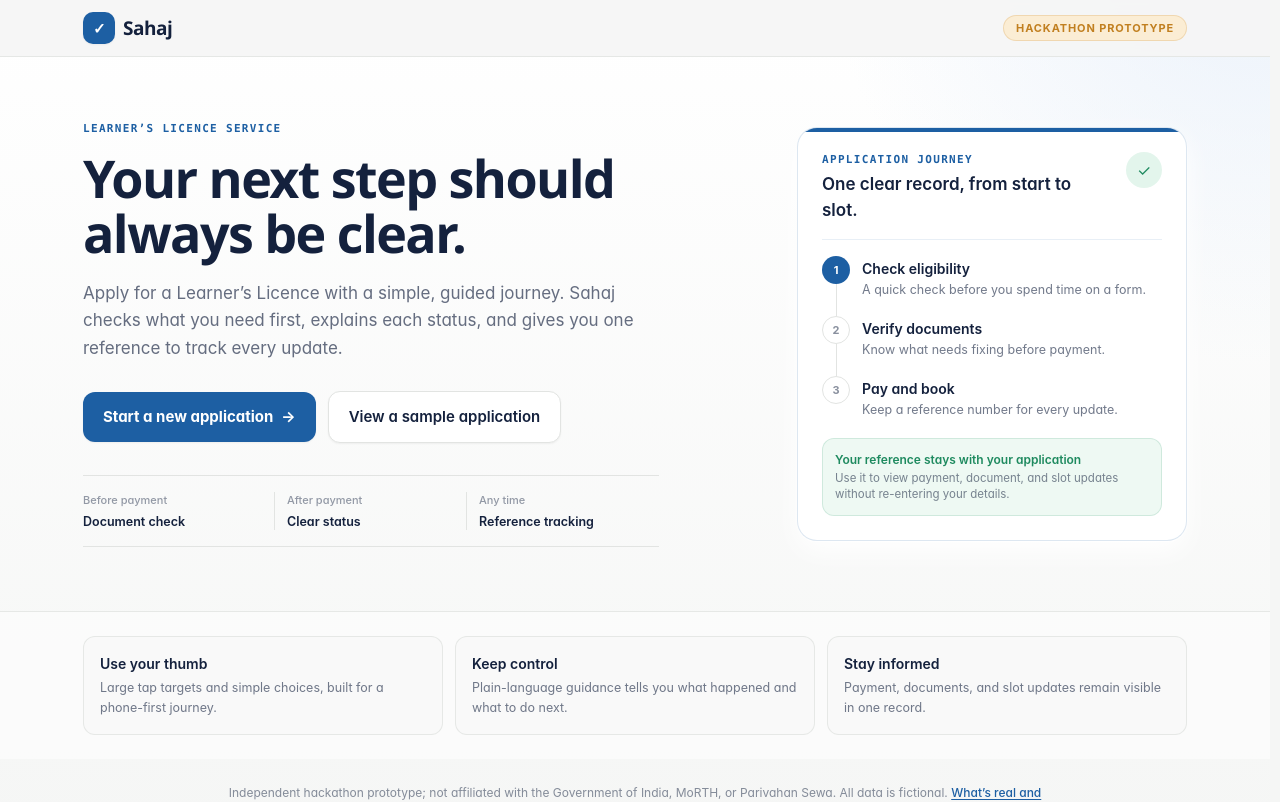
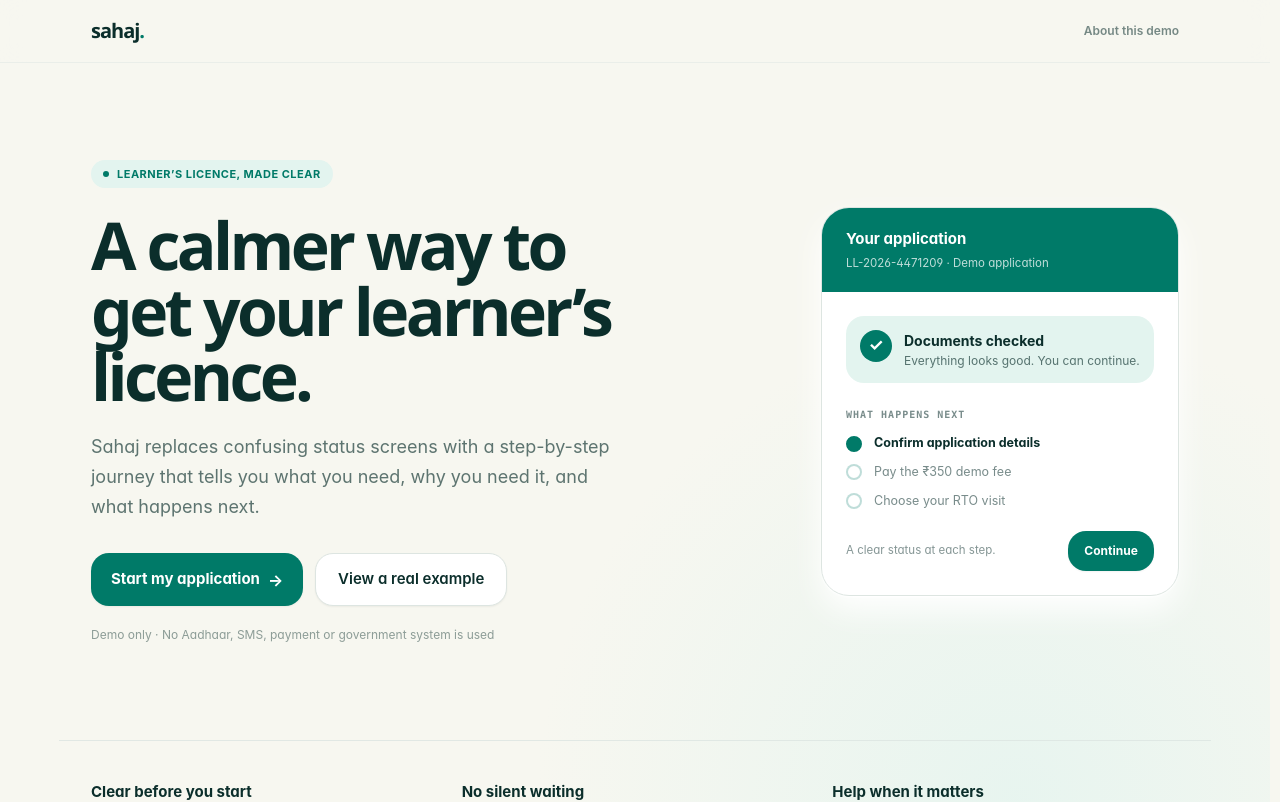
Before and after one commit to NavjotSingh-cpu/sehaj3, a Next.js app: page / in a window 1280 px wide. Shown: the top 802 px of the page. Built offline with nearby package versions, Linux system fonts and the light colour scheme.

Commit message:
Match Sahaj service experience to reference design

```diff
--- a/app/globals.css
+++ b/app/globals.css
@@ -14,22 +14,22 @@
   body {
     font-feature-settings: "cv02", "cv03", "cv04", "cv11";
     background:
-      radial-gradient(circle at 100% -10%, rgba(232, 240, 250, 0.95), transparent 28rem),
-      linear-gradient(180deg, #ffffff 0, #f5f6f5 52rem);
+      radial-gradient(circle at 80% 70%, rgba(227, 244, 239, 0.78), transparent 30rem),
+      linear-gradient(180deg, #F7F7F0 0, #F7F7F0 100%);
     min-width: 320px;
   }
   h1, h2, h3 {
     @apply font-display;
   }
   :focus-visible {
-    outline: 3px solid #1D5FA3;
+    outline: 3px solid #007A68;
     outline-offset: 3px;
   }
-  ::selection { background: #E8F0FA; color: #14213D; }
+  ::selection { background: #E3F4EF; color: #0B2E2B; }
   * { scrollbar-width: thin; }
   *::-webkit-scrollbar { width: 10px; height: 10px; }
-  *::-webkit-scrollbar-thumb { background: #B8C4CF; border: 3px solid #F5F6F5; border-radius: 999px; }
-  *::-webkit-scrollbar-thumb:hover { background: #8798A8; }
+  *::-webkit-scrollbar-thumb { background: #A9C8BF; border: 3px solid #F7F7F0; border-radius: 999px; }
+  *::-webkit-scrollbar-thumb:hover { background: #6EA89A; }
   @media (prefers-reduced-motion: reduce) {
     *, *::before, *::after {
       animation-duration: 0.01ms !important;
@@ -69,7 +69,14 @@
     @apply rounded-stamp border border-line/90 bg-white shadow-card;
   }
   .service-preview {
-    @apply relative overflow-hidden rounded-[20px] border border-trust/15 bg-white p-5 shadow-card sm:p-6;
+    @apply relative overflow-hidden rounded-[28px] border border-trust/15 bg-white p-5 shadow-card sm:p-6;
+  }
+  .application-card {
+    @apply w-full max-w-[405px] overflow-hidden rounded-[28px] border border-line bg-white shadow-card;
+    animation: card-enter 520ms cubic-bezier(.2,.8,.2,1) both;
+  }
+  .application-card__header {
+    @apply bg-trust px-5 py-5 text-white sm:px-6;
   }
   .service-preview::before {
     content: "";
@@ -114,6 +121,11 @@
   to { opacity: 1; transform: translateY(0) scale(1); }
 }
 
+@keyframes card-enter {
+  from { opacity: 0; transform: translateY(14px) scale(.985); }
+  to { opacity: 1; transform: translateY(0) scale(1); }
+}
+
 @keyframes stamp-confirm {
   0% { transform: scale(0.72); opacity: 0; }
   60% { transform: scale(1.12); opacity: 1; }
--- a/app/page.tsx
+++ b/app/page.tsx
@@ -6,36 +6,23 @@ export default function Home() {
   return (
     <main className="min-h-dvh">
       <TopBar />
-      <section className="mx-auto grid max-w-6xl gap-8 px-4 py-7 sm:px-6 sm:py-12 lg:grid-cols-[minmax(0,1fr)_390px] lg:items-center lg:gap-16 lg:py-16">
-        <div className="max-w-2xl">
-          <p className="section-eyebrow">Learner&rsquo;s Licence service</p>
-          <h1 className="mt-3 font-display text-[36px] font-bold leading-[1.06] tracking-[-0.03em] text-ink sm:text-[52px]">Your next step should always be clear.</h1>
-          <p className="mt-5 max-w-xl text-[16px] leading-relaxed text-ink/65 sm:text-[17px]">Apply for a Learner&rsquo;s Licence with a simple, guided journey. Sahaj checks what you need first, explains each status, and gives you one reference to track every update.</p>
-          <div className="mt-7 flex flex-col gap-3 sm:flex-row sm:items-center">
-            <Link href="/login" className="btn-primary w-full sm:w-auto">Start a new application <span aria-hidden className="ml-2">→</span></Link>
-            <Link href="/status/LL-2026-4471209" className="btn-secondary w-full sm:w-auto">View a sample application</Link>
+      <section className="hero-shell mx-auto grid max-w-6xl gap-10 px-5 py-12 sm:px-8 sm:py-16 lg:grid-cols-[minmax(0,1.08fr)_minmax(340px,.92fr)] lg:items-center lg:gap-20 lg:py-24">
+        <div className="max-w-2xl flow-content">
+          <p className="inline-flex items-center gap-2 rounded-full bg-trust-light px-3 py-1.5 text-[11px] font-bold uppercase tracking-[0.045em] text-trust"><span className="h-1.5 w-1.5 rounded-full bg-trust" aria-hidden /> Learner&rsquo;s licence, made clear</p>
+          <h1 className="mt-6 font-display text-[42px] font-bold leading-[0.99] tracking-[-0.055em] text-ink sm:text-[58px] lg:text-[66px]">A calmer way to get your learner&rsquo;s licence.</h1>
+          <p className="mt-6 max-w-xl text-[16px] leading-[1.65] text-ink/65 sm:text-[18px]">Sahaj replaces confusing status screens with a step-by-step journey that tells you what you need, why you need it, and what happens next.</p>
+          <div className="mt-8 flex flex-col gap-3 sm:flex-row">
+            <Link href="/login" className="btn-primary sm:min-w-52">Start my application <span aria-hidden className="ml-2 text-base">→</span></Link>
+            <Link href="/status/LL-2026-4471209" className="btn-secondary sm:min-w-48">View a real example</Link>
           </div>
-          <div className="mt-8 grid max-w-xl grid-cols-3 border-y border-line py-4">
-            {[['Before payment', 'Document check'], ['After payment', 'Clear status'], ['Any time', 'Reference tracking']].map(([label, value]) => (
-              <div key={label} className="border-r border-line px-3 first:pl-0 last:border-r-0 last:pr-0">
-                <p className="text-[11px] font-medium text-ink/45">{label}</p>
-                <p className="mt-1 text-[12.5px] font-semibold leading-snug text-ink">{value}</p>
-              </div>
-            ))}
-          </div>
+          <p className="mt-5 text-[12px] text-ink/45">Demo only · No Aadhaar, SMS, payment or government system is used</p>
         </div>
-        <ApplicationPreview />
+        <div className="flow-content lg:justify-self-end"><ApplicationPreview /></div>
       </section>
-      <section className="border-t border-line/80 bg-white/55">
-        <div className="mx-auto grid max-w-6xl gap-3 px-4 py-6 sm:grid-cols-3 sm:px-6">
-          {[
-            ["Use your thumb", "Large tap targets and simple choices, built for a phone-first journey."],
-            ["Keep control", "Plain-language guidance tells you what happened and what to do next."],
-            ["Stay informed", "Payment, documents, and slot updates remain visible in one record."],
-          ].map(([title, detail]) => <div key={title} className="rounded-stamp border border-line/80 bg-paper/45 p-4"><p className="text-[14px] font-semibold text-ink">{title}</p><p className="mt-1 text-[12.5px] leading-relaxed text-ink/60">{detail}</p></div>)}
-        </div>
+      <section className="mx-auto grid max-w-6xl gap-6 border-t border-line/80 px-5 py-8 sm:grid-cols-3 sm:px-8 lg:py-10">
+        {[["Clear before you start", "Know the documents, fee and next step before you invest your time."], ["No silent waiting", "Every application gets a real explanation, not a generic status line."], ["Help when it matters", "A guided path for payments, documents and your RTO visit."]].map(([title, detail]) => <div key={title}><p className="text-[15px] font-bold text-ink">{title}</p><p className="mt-2 max-w-xs text-[13.5px] leading-relaxed text-ink/60">{detail}</p></div>)}
       </section>
-      <p className="mx-auto max-w-4xl px-4 py-6 text-center text-[12px] leading-relaxed text-ink/50">Independent hackathon prototype; not affiliated with the Government of India, MoRTH, or Parivahan Sewa. All data is fictional. <Link href="/about-this-build" className="font-medium text-trust underline underline-offset-2">What&rsquo;s real and simulated</Link></p>
+      <section className="mx-auto max-w-6xl px-5 pb-12 pt-4 sm:px-8 lg:pb-16"><p className="section-eyebrow">Built for a better citizen journey</p><h2 className="mt-2 max-w-xl font-display text-[27px] font-bold tracking-[-0.03em] text-ink sm:text-[34px]">No surprise rejections. No status black hole.</h2><Link href="/about-this-build" className="mt-5 inline-flex text-[14px] font-bold text-trust underline underline-offset-4">How this prototype works →</Link></section>
     </main>
   );
 }
--- a/components/ApplicationPreview.tsx
+++ b/components/ApplicationPreview.tsx
@@ -1,36 +1,24 @@
-const steps = [
-  ["1", "Check eligibility", "A quick check before you spend time on a form."],
-  ["2", "Verify documents", "Know what needs fixing before payment."],
-  ["3", "Pay and book", "Keep a reference number for every update."],
-];
+const nextSteps = ["Confirm application details", "Pay the ₹350 demo fee", "Choose your RTO visit"];
 
 export function ApplicationPreview() {
   return (
-    <aside className="service-preview" aria-label="How the application journey works">
-      <div className="flex items-start justify-between gap-4 border-b border-trust/10 pb-4">
-        <div>
-          <p className="font-mono text-[11px] font-semibold tracking-[0.12em] text-trust">APPLICATION JOURNEY</p>
-          <p className="mt-1 text-[17px] font-semibold text-ink">One clear record, from start to slot.</p>
+    <aside className="application-card" aria-label="Sample Sahaj application status">
+      <div className="application-card__header">
+        <p className="text-[15px] font-bold">Your application</p>
+        <p className="mt-1 text-[11.5px] text-white/75">LL-2026-4471209 · Demo application</p>
+      </div>
+      <div className="p-5 sm:p-6">
+        <div className="rounded-stamp bg-trust-light p-3.5">
+          <div className="flex items-start gap-3">
+            <span className="flex h-8 w-8 shrink-0 items-center justify-center rounded-full bg-trust text-[17px] font-bold text-white" aria-hidden>✓</span>
+            <div><p className="text-[14px] font-bold text-ink">Documents checked</p><p className="mt-0.5 text-[12px] leading-snug text-ink/65">Everything looks good. You can continue.</p></div>
+          </div>
         </div>
-        <span className="flex h-9 w-9 shrink-0 items-center justify-center rounded-full bg-go-light text-go" aria-hidden>✓</span>
-      </div>
-      <ol className="mt-4 space-y-0">
-        {steps.map(([number, title, detail], index) => (
-          <li key={number} className="flex gap-3">
-            <div className="flex flex-col items-center">
-              <span className={`flex h-7 w-7 items-center justify-center rounded-full text-[11px] font-bold ${index === 0 ? "bg-trust text-white" : "border border-line bg-white text-ink/50"}`}>{number}</span>
-              {index < steps.length - 1 && <span className="h-8 w-px bg-line" aria-hidden />}
-            </div>
-            <div className="pb-4 pt-0.5">
-              <p className="text-[14px] font-semibold text-ink">{title}</p>
-              <p className="mt-0.5 text-[12.5px] leading-snug text-ink/60">{detail}</p>
-            </div>
-          </li>
-        ))}
-      </ol>
-      <div className="mt-1 rounded-stamp border border-go/15 bg-go-light/60 p-3">
-        <p className="text-[12px] font-semibold text-go">Your reference stays with your application</p>
-        <p className="mt-0.5 text-[11.5px] leading-snug text-ink/55">Use it to view payment, document, and slot updates without re-entering your details.</p>
+        <p className="mt-6 font-mono text-[10px] font-bold tracking-[0.1em] text-ink/55">WHAT HAPPENS NEXT</p>
+        <ol className="mt-3 space-y-2.5">
+          {nextSteps.map((step, index) => <li key={step} className="flex items-center gap-3"><span className={`h-4 w-4 shrink-0 rounded-full border-2 ${index === 0 ? "border-trust bg-trust" : "border-trust/25 bg-white"}`} aria-hidden /><span className={`text-[12.5px] ${index === 0 ? "font-bold text-ink" : "text-ink/55"}`}>{step}</span></li>)}
+        </ol>
+        <div className="mt-5 flex items-center justify-between gap-3"><p className="text-[11.5px] leading-snug text-ink/50">A clear status at each step.</p><span className="btn-primary min-h-10 shrink-0 px-4 py-2 text-[12px]">Continue</span></div>
       </div>
     </aside>
   );
--- a/components/TopBar.tsx
+++ b/components/TopBar.tsx
@@ -2,23 +2,22 @@ import Link from "next/link";
 
 export function TopBar({ back }: { back?: { href: string; label: string } }) {
   return (
-    <header className="sticky top-0 z-30 border-b border-line/80 bg-paper/90 backdrop-blur-md">
-      <div className="mx-auto flex max-w-6xl items-center justify-between px-4 py-3 sm:px-6">
+    <header className="sticky top-0 z-30 border-b border-line/50 bg-paper/90 backdrop-blur-md">
+      <div className="mx-auto flex max-w-6xl items-center justify-between px-5 py-4 sm:px-8">
         {back ? (
           <Link href={back.href} className="flex min-h-10 items-center gap-2 rounded-stamp px-2 text-[14px] font-semibold text-ink/70 transition-colors hover:bg-white hover:text-ink">
             <span aria-hidden className="text-lg leading-none">←</span> {back.label}
           </Link>
         ) : (
-          <Link href="/" className="flex items-center gap-2 font-display text-[19px] font-bold tracking-tight text-ink">
-            <span className="flex h-8 w-8 items-center justify-center rounded-[10px] bg-trust text-[15px] text-white shadow-sm" aria-hidden>✓</span>
-            Sahaj
+          <Link href="/" className="font-display text-[20px] font-bold tracking-[-0.05em] text-ink">
+            sahaj<span className="text-trust">.</span>
           </Link>
         )}
         <Link
           href="/about-this-build"
-          className="rounded-full border border-marigold-dark/20 bg-marigold-light px-2.5 py-1 text-[10px] font-bold uppercase tracking-[0.08em] text-marigold-dark sm:px-3 sm:text-[11px]"
+          className="text-[12px] font-semibold text-ink/55 transition-colors hover:text-ink"
         >
-          Hackathon prototype
+          About this demo
         </Link>
       </div>
     </header>
--- a/tailwind.config.ts
+++ b/tailwind.config.ts
@@ -5,13 +5,13 @@ const config: Config = {
   theme: {
     extend: {
       colors: {
-        ink: "#14213D",
-        paper: "#F5F6F5",
+        ink: "#0B2E2B",
+        paper: "#F7F7F0",
         card: "#FFFFFF",
         trust: {
-          DEFAULT: "#1D5FA3",
-          dark: "#154779",
-          light: "#E8F0FA",
+          DEFAULT: "#007A68",
+          dark: "#005F52",
+          light: "#E3F4EF",
         },
         marigold: {
           DEFAULT: "#E8A33D",
@@ -26,7 +26,7 @@ const config: Config = {
           DEFAULT: "#C23B3B",
           light: "#FBEAEA",
         },
-        line: "#E2E4E2",
+        line: "#DDE5E1",
       },
       fontFamily: {
         display: ["Avenir Next", "Avenir", "Segoe UI", "sans-serif"],
@@ -34,10 +34,10 @@ const config: Config = {
         mono: ["SFMono-Regular", "Consolas", "Liberation Mono", "monospace"],
       },
       borderRadius: {
-        stamp: "12px",
+        stamp: "18px",
       },
       boxShadow: {
-        card: "0 1px 2px rgba(20,33,61,0.04), 0 10px 28px rgba(20,33,61,0.055)",
+        card: "0 1px 2px rgba(11,46,43,0.04), 0 14px 32px rgba(11,46,43,0.06)",
       },
     },
   },
```
Also changed, not shown: 1 other file (tests, documents, lock files or other folders).
